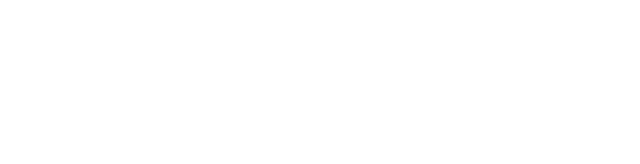
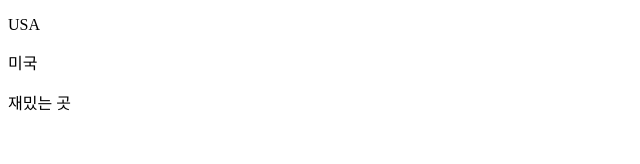
Before and after one commit to yel106/react20231031, a React (Create React App) app: page / in a window 1280 px wide. Shown: the top 164 px of the page, without its empty margins (0-640 px from the left). Built offline with nearby package versions, Linux system fonts and the light colour scheme.

Commit message:
한 파일에서 여러개의 값(객체, 값, 함수) import, export가능. 연습완료

```diff
--- a/src/App.js
+++ b/src/App.js
@@ -1,8 +1,23 @@
+import {
+  country,
+  MyContent,
+  MyElem,
+  MyNavBar,
+  text,
+  value,
+} from "./component/MyElem";
 
 function App() {
+  //country, text, value, MyElem, MyNavBar, MyCOntent
+  // 를 하나의 파일(component/MyElem.js)에 작성하고 export하기
   return (
     <div>
-
+      <p>{country}</p>
+      <p>{text}</p>
+      <p>{value}</p>
+      <MyElem />
+      <MyNavBar />
+      <MyContent />
     </div>
   );
 }
--- /dev/null
+++ b/src/component/MyElem.js
@@ -0,0 +1,20 @@
+function MyElem() {
+  return null;
+}
+
+function MyNavBar() {
+  return null;
+}
+function MyContent() {
+  return null;
+}
+
+export { MyElem, MyNavBar, MyContent };
+
+let country = "USA";
+const text = "미국";
+const value = "재밌는 곳";
+
+//선언하면서 바로 export해도 되고,  선언 따로 export 따로 해도 됨.
+export { country, text };
+export { value };
```
